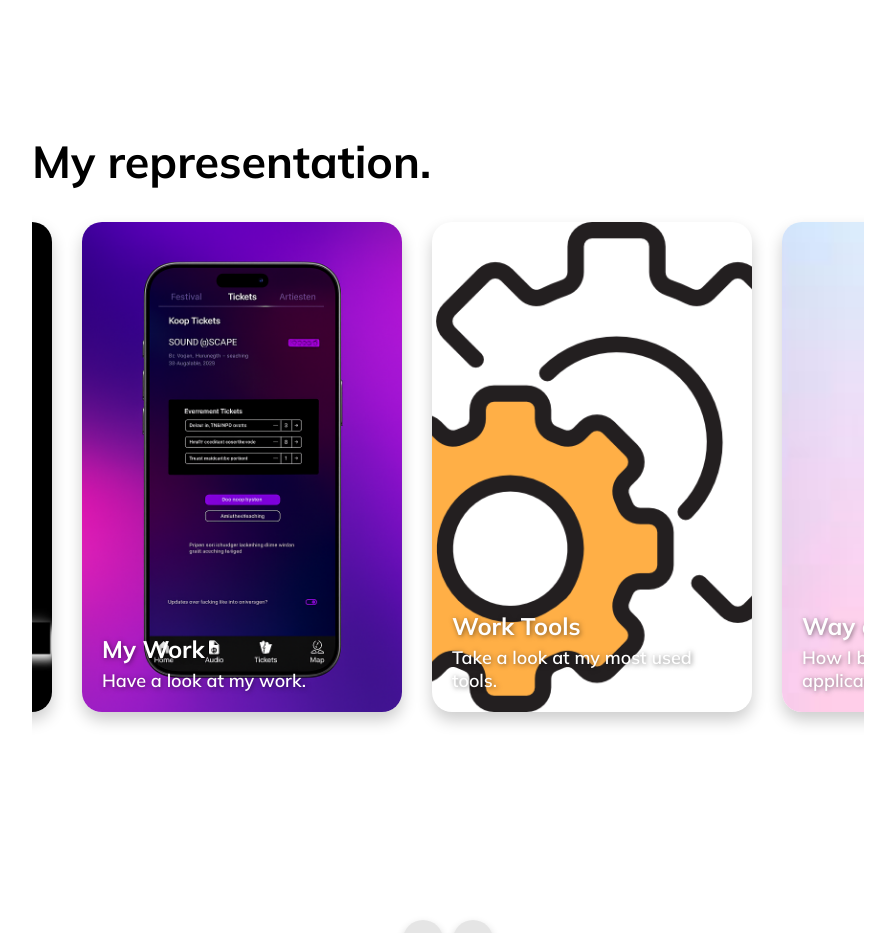
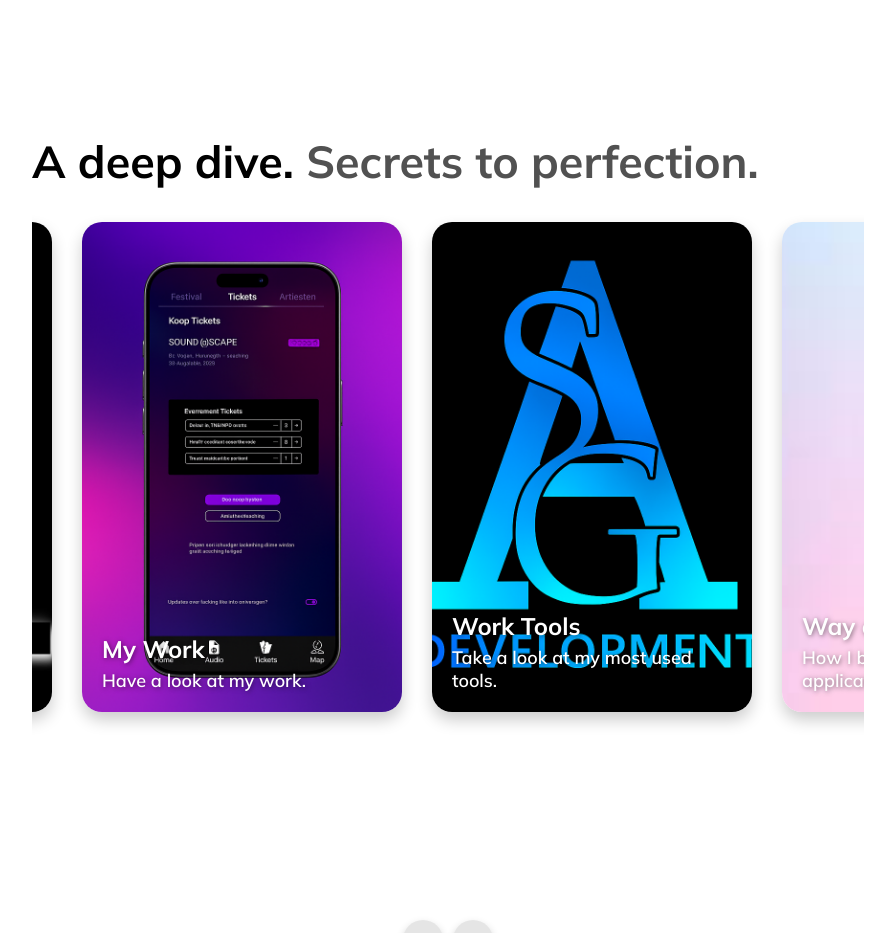
Before and after one commit to SergioGomezAlvarez/Portfolio, a plain HTML site: page index.html in a window 1280 px wide. Shown: the part 800-1733 px from the top of the page, without its empty margins (192-1087 px from the left). Drawn offline with Linux system fonts and the light colour scheme.

```diff
--- a/css/main.css
+++ b/css/main.css
@@ -89,6 +89,10 @@
     justify-content: center;
     width: 80%;
     height: 15vh;
+}
+
+.grey-text {
+    color: #515151;
 }
 
 .welcome-text-container {
@@ -211,7 +215,7 @@
 }
 
 .card.work-tools-projects {
-    background-image: url('../images/setting-image.png');
+    background-image: url('../images/SGA-dev-logo.png');
 }
 
 .card.w-o-w {
--- a/index.html
+++ b/index.html
@@ -43,7 +43,7 @@
     </div>
     <div class="rep-container">
       <div class="header-title-container">
-        <h1 class="header-title">My representation.</h1>
+        <h1 class="header-title">A deep dive. <span class="grey-text">Secrets to perfection.</span></h1>
       </div>
       <div class="rep-cards-container">
         <a href="about-me.html" class="card-link">
```
Also changed, not shown: images/SGA-dev-logo.png (added).
